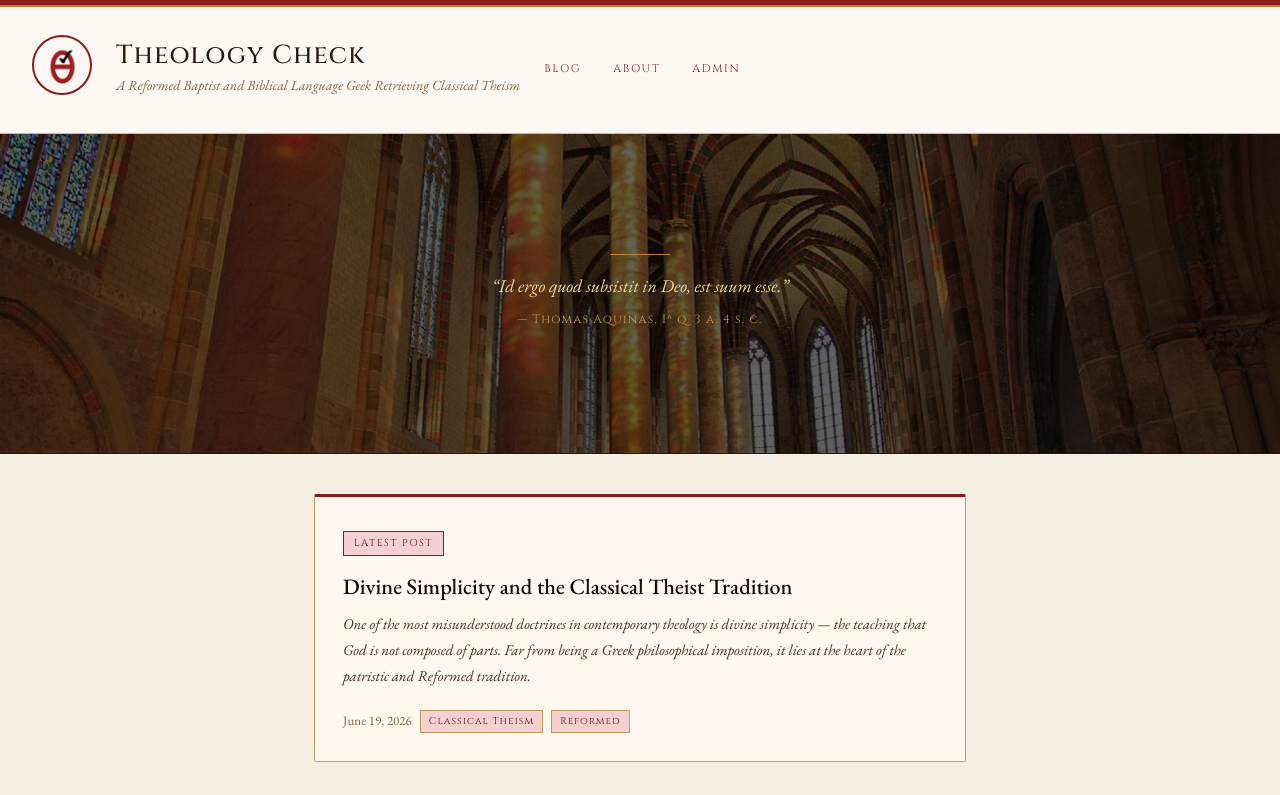
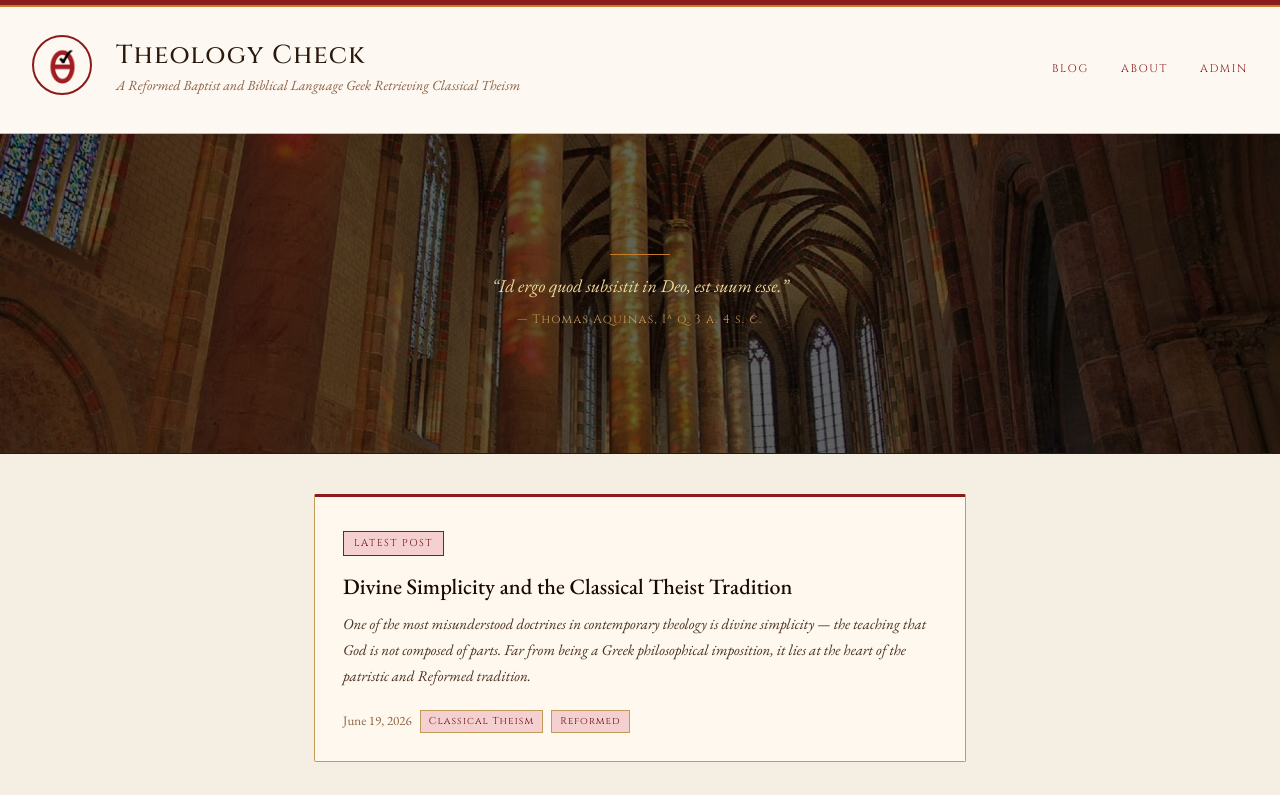
Before and after one commit to jeffchavez-dev/theologycheck, a Next.js app: page / in a window 1280 px wide. Shown: the top 795 px of the page. Built offline with nearby package versions, Linux system fonts and the light colour scheme.

Commit message:
Push nav to the right side of header
Added flex: 1 to .header-text so it expands and pushes the nav
to the far right.

Co-Authored-By: Claude Sonnet 4.6 <noreply@anthropic.com>

```diff
--- a/app/globals.css
+++ b/app/globals.css
@@ -29,6 +29,8 @@ a { color: inherit; text-decoration: none; }
   gap: 1.5rem;
   border-bottom: 1px solid #d4b896;
 }
+
+.header-text { flex: 1; }
 
 .logo-theta {
   width: 54px; height: 54px;
```
